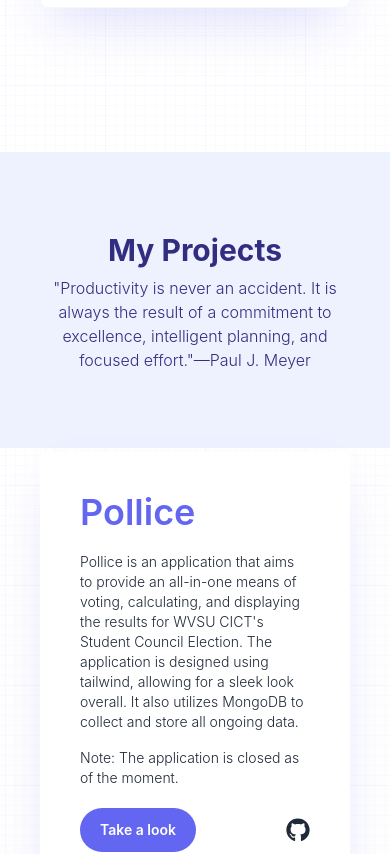
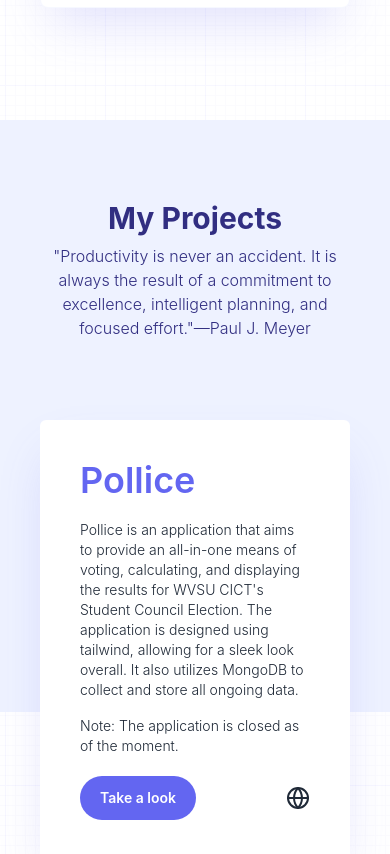
Before and after one commit to JedAdrianDenosta/next-portfolio, a Next.js app: page / in a window 390 px wide. Shown: the part 3620-4474 px from the top of the page. Built offline with nearby package versions, Linux system fonts and the light colour scheme.

Commit message:
disabled links and change icon
disabled links and change icon

```diff
--- a/components/pages/home/ProjectsSection.jsx
+++ b/components/pages/home/ProjectsSection.jsx
@@ -1,12 +1,12 @@
 import React from "react";
 import Link from "next/link";
 import projects from "../../../data/projects";
-import { FaGithub as GitHubIcon } from "react-icons/fa";
+import { FiGlobe as Globe } from "react-icons/fi";
 
 const ProjectsSection = () => {
   return (
-    <div className="relative my-36 lg:my-72" id="projects">
-      <div className="mx-auto w-full h-1/4 lg:h-1/2 absolute bg-indigo-50 right-0 left-0"></div>
+    <div className="relative my-28 lg:my-72" id="projects">
+      <div className="mx-auto w-full h-1/2 lg:h-1/2 absolute bg-indigo-50 right-0 left-0"></div>
       <div className="max-w-7xl mx-auto w-full px-10 relative">
         <span className="text-indigo-900 flex flex-col items-center py-20">
           <h1 className="text-3xl font-bold mb-2">My Projects</h1>
@@ -54,14 +54,20 @@ const ProjectCard = ({
           {projectDescription}
         </div>
         <div className="flex gap-5 justify-between items-center">
-          <button className="hover:shadow-xl hover:shadow-indigo-500/30 text-white font-semibold bg-indigo-500 text-sm px-5 py-3 rounded-full">
+          <button
+            disabled
+            className="cursor-not-allowed hover:shadow-xl hover:shadow-indigo-500/30 text-white font-semibold bg-indigo-500 text-sm px-5 py-3 rounded-full"
+          >
             Take a look
           </button>
-          <Link href="https://github.com/">
-            <a>
-              <GitHubIcon size="1.5rem" className="text-gray-800" />
-            </a>
-          </Link>
+
+          <a>
+            <Globe
+              size="1.5rem"
+              className="text-gray-800 cursor-not-allowed"
+              disabled
+            />
+          </a>
         </div>
       </div>
     </div>
```
